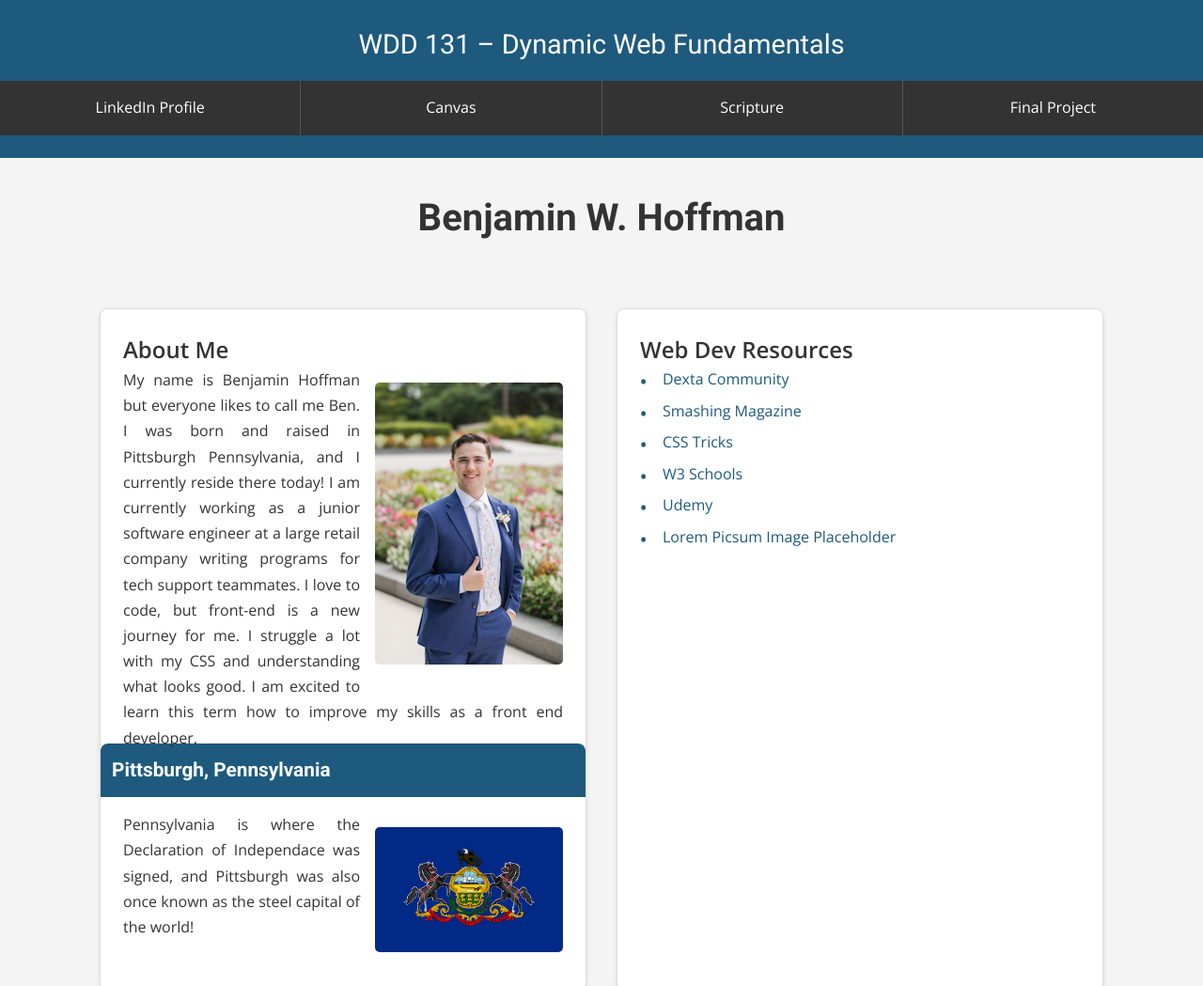
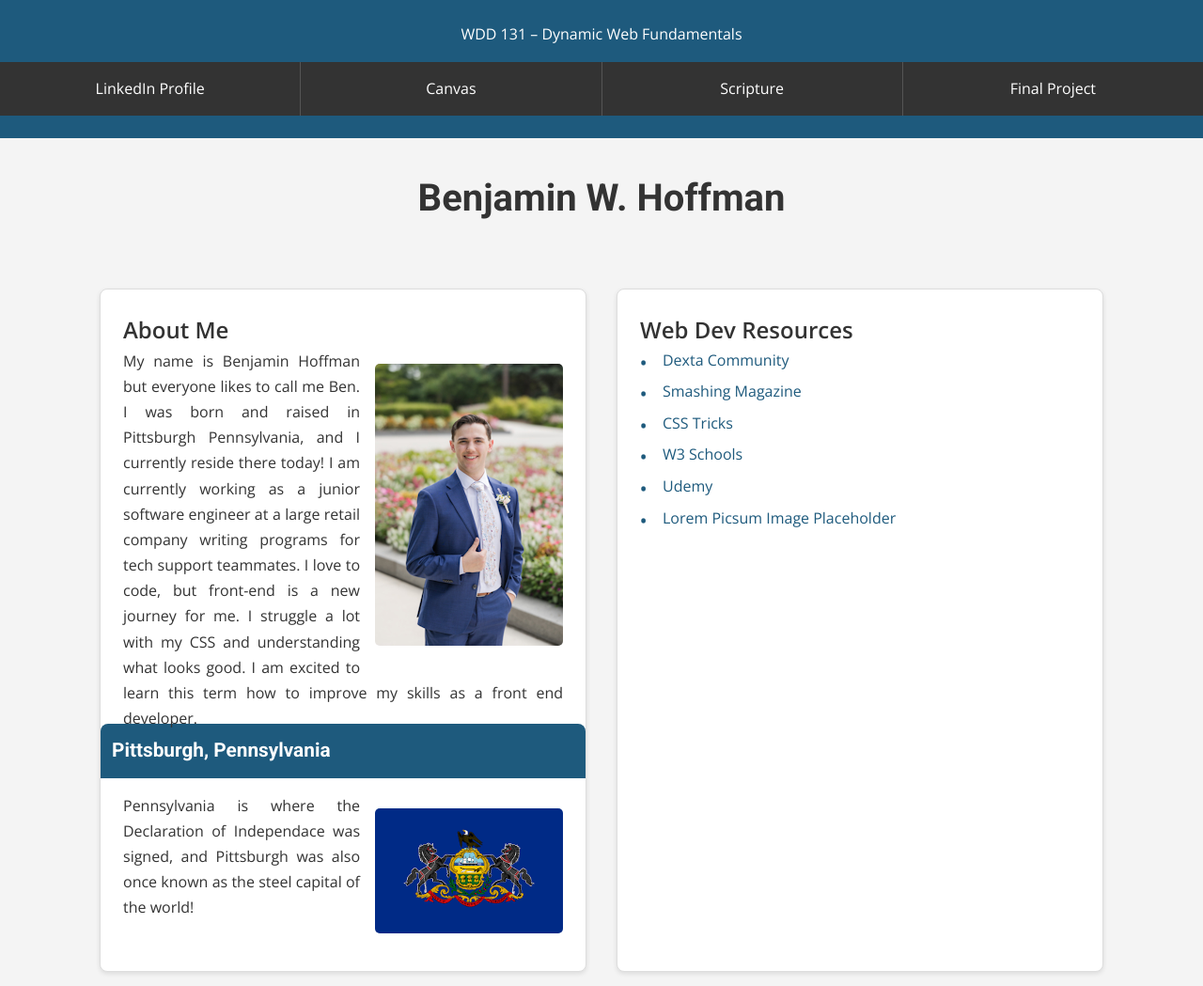
Before and after one commit to benblazer13/wdd131, a plain HTML site: page index.html in a window 1280 px wide. Shown: the top 1049 px of the page at 94% size. Drawn offline with nearby package versions, Linux system fonts and the light colour scheme.

Commit message:
changed an H1 to a p to meet audit standards

```diff
--- a/index.html
+++ b/index.html
@@ -14,7 +14,7 @@
 </head>
 <body>
     <header>
-        <h1><span id="course-title">WDD 131 – Dynamic Web Fundamentals</span></h1>
+        <p><span id="course-title">WDD 131 – Dynamic Web Fundamentals</span></p>
         <nav>
             <a href="https://www.linkedin.com/" target="_blank">LinkedIn Profile</a>
             <a href="https://byupw.instructure.com/" target="_blank">Canvas</a>
```
